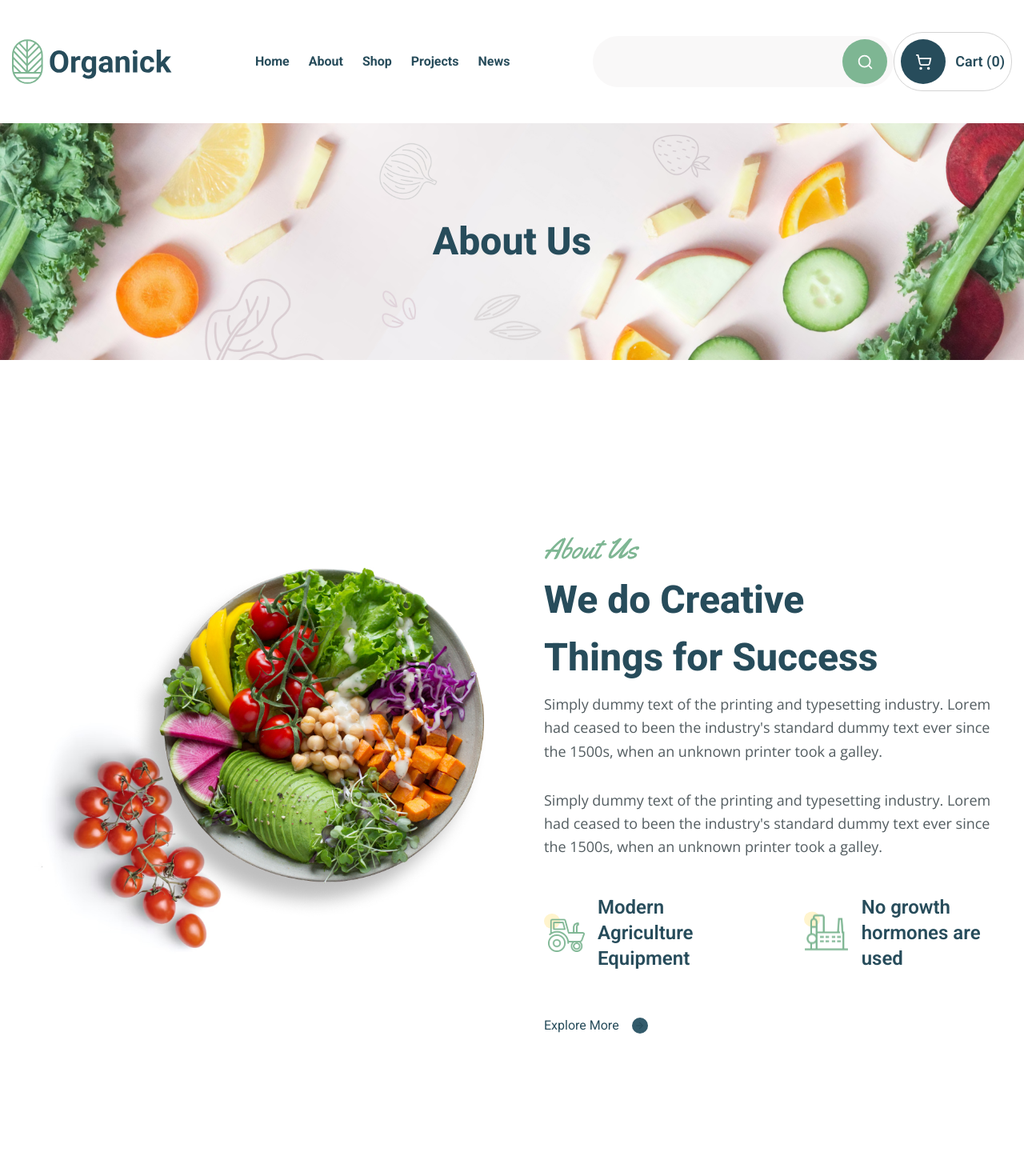
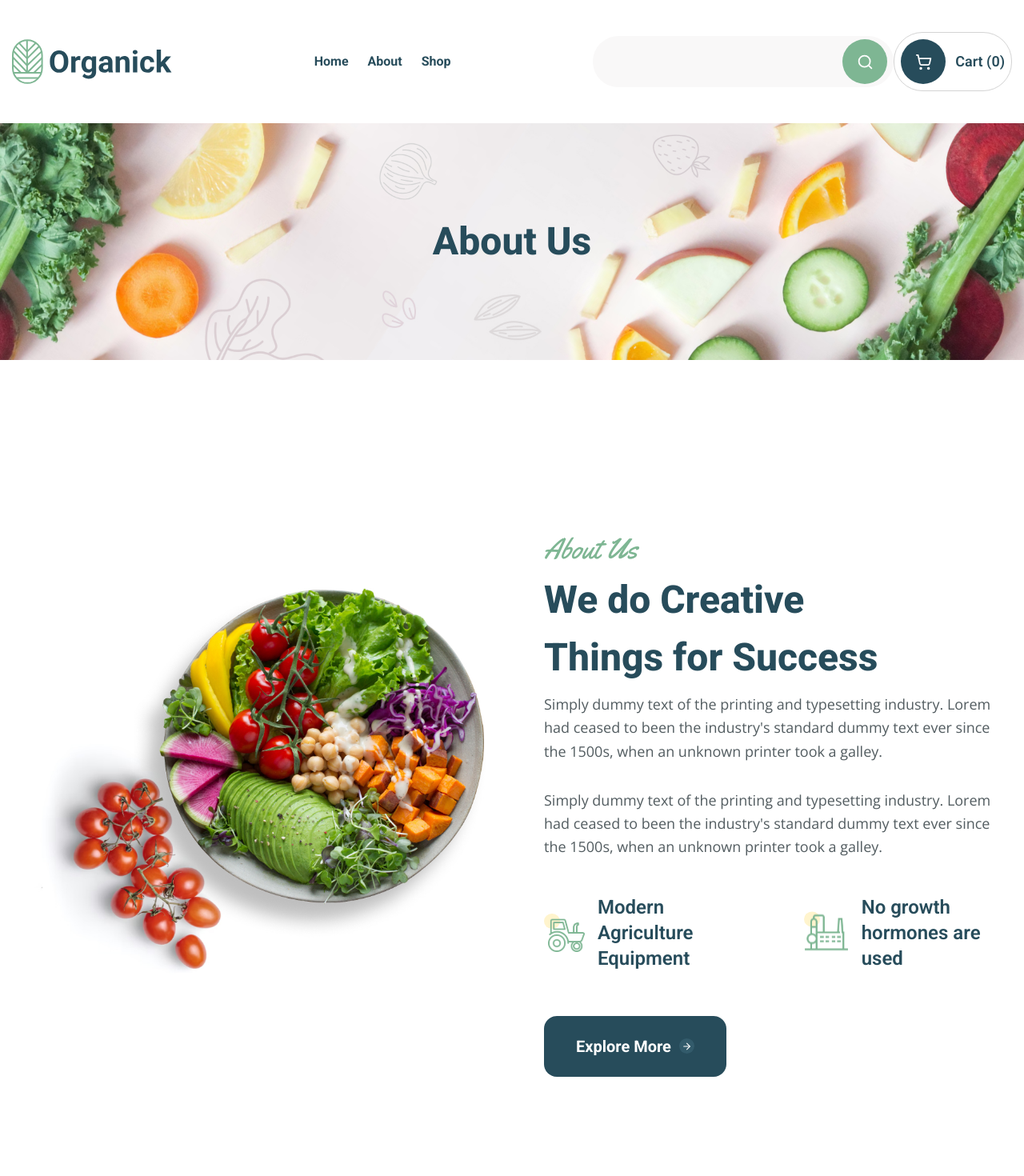
Before and after one commit to IamNeoleon/organick-shop, a React (Vite) app: page /about in a window 1280 px wide. Shown: the top 1470 px of the page at 80% size. Built offline with nearby package versions, Linux system fonts and the light colour scheme.

Commit message:
perf: add lazy pages load

```diff
--- a/src/app/providers/router/routeConfig.tsx
+++ b/src/app/providers/router/routeConfig.tsx
@@ -1,17 +1,59 @@
+import { lazy, Suspense } from 'react';
 import { RouteObject } from 'react-router-dom';
 import { MainLayout } from '@/shared/layouts';
-import { Home, About, Shop, ProductPage, Cart } from '@/pages/';
+import PageLoader from '@/shared/ui/PageLoader/PageLoader';
+
+const Home = lazy(() => import('@/pages/Home/Home'));
+const About = lazy(() => import('@/pages/About/About'));
+const Shop = lazy(() => import('@/pages/Shop/Shop'));
+const ProductPage = lazy(() => import('@/pages/ProductPage/ProductPage'));
+const Cart = lazy(() => import('@/pages/Cart/Cart'));
 
 export const routes: RouteObject[] = [
    {
       path: '/',
       element: <MainLayout />,
       children: [
-         { index: true, element: <Home /> },
-         { path: 'about', element: <About /> },
-         { path: 'shop', element: <Shop /> },
-         { path: 'shop/:id', element: <ProductPage /> },
-         { path: 'cart', element: <Cart /> },
+         {
+            index: true,
+            element: (
+               <Suspense fallback={<PageLoader />}>
+                  <Home />
+               </Suspense>
+            ),
+         },
+         {
+            path: 'about',
+            element: (
+               <Suspense fallback={<PageLoader />}>
+                  <About />
+               </Suspense>
+            ),
+         },
+         {
+            path: 'shop',
+            element: (
+               <Suspense fallback={<PageLoader />}>
+                  <Shop />
+               </Suspense>
+            ),
+         },
+         {
+            path: 'shop/:id',
+            element: (
+               <Suspense fallback={<PageLoader />}>
+                  <ProductPage />
+               </Suspense>
+            ),
+         },
+         {
+            path: 'cart',
+            element: (
+               <Suspense fallback={<PageLoader />}>
+                  <Cart />
+               </Suspense>
+            ),
+         },
       ],
    },
 ];
--- a/src/features/product/components/SearchBlock.tsx
+++ b/src/features/product/components/SearchBlock.tsx
@@ -58,4 +58,4 @@ const SearchBlock: React.FC = () => {
    );
 };
 
-export default SearchBlock; ``
+export default SearchBlock;
--- a/src/pages/About/sections/AboutSection.tsx
+++ b/src/pages/About/sections/AboutSection.tsx
@@ -1,8 +1,8 @@
 import React from 'react';
-import { ArrowRight } from 'lucide-react';
 import aboutImg from '@/assets/images/pages/about/about/01.jpg';
 import tractorSvg from '@/assets/icons/tractor.svg';
 import factorySvg from '@/assets/icons/factory.svg';
+import Button from '@/shared/ui/Button/Button';
 
 const AboutSection: React.FC = () => {
    return (
@@ -33,9 +33,7 @@ const AboutSection: React.FC = () => {
                            <span className='text-2xl font-semibold text-primary'>No growth hormones are used</span>
                         </div>
                      </div>
-                     <button className="btn btn-primary flex items-center max-lg:mx-auto">
-                        <span className='mr-4'>Explore More</span> <div className='w-5 h-5 rounded-full bg-[#335b6b] flex justify-center items-center'><ArrowRight width={13} /></div>
-                     </button>
+                     <Button variant='primary' text='Explore More' to='/shop' />
                   </div>
                </div>
             </div>
--- /dev/null
+++ b/src/shared/ui/PageLoader/PageLoader.tsx
@@ -0,0 +1,9 @@
+const PageLoader: React.FC = () => {
+	return (
+		<div className="text-center py-32 text-2xl font-bold">
+			Loading...
+		</div>
+	)
+}
+
+export default PageLoader
--- a/src/styles/index.css
+++ b/src/styles/index.css
@@ -25,7 +25,7 @@ h1 {
 }
 
 .container {
-  max-width: 1430px;
+  max-width: 1230px;
   padding: 0 15px;
   margin: 0 auto;
 }
--- a/src/widgets/Header/Header.tsx
+++ b/src/widgets/Header/Header.tsx
@@ -5,8 +5,24 @@ import { Link } from 'react-router-dom';
 import SearchBlock from '@/features/product/components/SearchBlock';
 import logo from '@/assets/icons/main-logo.svg';
 import { useAppDispatch, useAppSelector } from '@/shared/hooks';
-import { selectCart, setCartFromLs } from '@/features/cart/model';
+import { selectCart, setCartFromLs, TCartProduct } from '@/features/cart/model';
 import { getCartFromLs, saveCartToLs } from '../../utils';
+
+
+const LINKS = [
+	{
+		title: 'Home',
+		url: '/'
+	},
+	{
+		title: 'About',
+		url: '/about'
+	},
+	{
+		title: 'Shop',
+		url: '/shop'
+	},
+]
 
 const Header: React.FC = () => {
 	const dispatch = useAppDispatch()
@@ -14,14 +30,13 @@ const Header: React.FC = () => {
 	const cartCount = cartItems.length;
 	const [isOpenMenu, setIsOpenMenu] = useState(false);
 
-
 	const handleOpenMenu = () => {
 		setIsOpenMenu(prev => !prev)
 		document.querySelector('body')?.classList.toggle('lock')
 	}
 
 	useEffect(() => {
-		const cartFromLs = getCartFromLs();
+		const cartFromLs: TCartProduct[] = getCartFromLs();
 		if (cartItems.length === 0 && cartFromLs.length > 0) {
 			dispatch(setCartFromLs(cartFromLs));
 		}
@@ -34,17 +49,18 @@ const Header: React.FC = () => {
 
 	return (
 		<header className='py-10 max-lg:py-7 max-md:py-4'>
-			<div className="max-w-[1630px] mx-auto px-[15px]">
+			<div className="container">
 				<div className="relative flex justify-between items-center ">
 					<Link to='/' className='max-md:max-w-[150px] max-[375px]:max-w-[120px]'>
 						<img src={logo} alt="header logo" />
 					</Link>
-					<nav className={classNames("transition-left duration-200 max-lg:-left-full max-lg:fixed max-lg:top-0  max-lg:z-10 max-lg:flex-col max-lg:bg-white max-lg:w-full max-lg:h-full max-lg:items-center max-lg:justify-center flex gap-6 relative", { 'max-lg:left-0 overflow-auto': isOpenMenu })}>
-						<Link to='/' className='nav-link underline-hover'>Home</Link>
-						<Link to='/about' className='nav-link underline-hover'>About</Link>
-						<Link to='/shop' className='nav-link underline-hover'>Shop</Link>
-						<Link to='/projects' className='nav-link underline-hover'>Projects</Link>
-						<Link to='/news' className='nav-link underline-hover'>News</Link>
+					<nav className={classNames(
+						"transition-left duration-200 max-lg:-left-full max-lg:fixed max-lg:top-0 max-lg:z-10 max-lg:flex-col max-lg:bg-white max-lg:w-full max-lg:h-full max-lg:items-center max-lg:justify-center flex gap-6 relative",
+						{ 'max-lg:left-0 overflow-auto': isOpenMenu }
+					)}>
+						{
+							LINKS.map((link, idx) => <Link key={idx} to={link.url} className='nav-link underline-hover'>{link.title}</Link>)
+						}
 					</nav>
 					<div className='flex items-center'>
 						<SearchBlock />
--- a/tailwind.config.js
+++ b/tailwind.config.js
@@ -1,21 +1,10 @@
 /** @type {import('tailwindcss').Config} */
 export default {
   content: [
-    './index.html',            // ваш корневой HTML
-    './src/**/*.{ts,tsx,js,jsx}' // все компоненты в src
+    './index.html',
+    './src/**/*.{ts,tsx,js,jsx}'
   ],
   theme: {
-    container: {
-      center: false,
-      padding: '15px',
-      screens: {
-        sm: '100%',
-        md: '100%',
-        lg: '100%',
-        xl: '100%',             // своя ширина контейнера на xl
-        '2xl': '1430px',
-      },
-    },
     extend: {
       screens: {
         xs: '480px',
```
Also changed, not shown: src/pages/About/sections/Team.tsx (+3 -3 lines), 1 other file (tests, documents, lock files or other folders).
